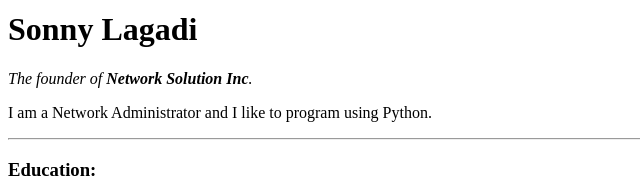
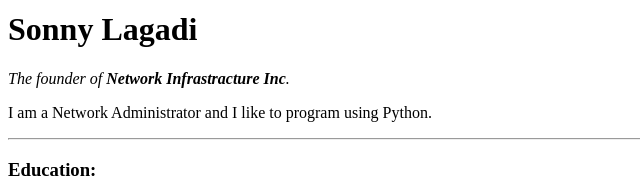
Before and after one commit to smlagadi238/cv, a plain HTML site: page index.html in a window 1280 px wide. Shown: the part 150-346 px from the top of the page, 0-640 px from the left. Drawn offline with Linux system fonts and the light colour scheme.

Commit message:
Add files via upload

```diff
--- a/index.html
+++ b/index.html
@@ -8,7 +8,7 @@
 <body>
   <img src="slagadi3.png" alt="sonny lagadi profile">
   <h1>Sonny Lagadi</h1>
-  <p><em>The founder of <strong>Network Solution Inc</strong>.</em></p>
+  <p><em>The founder of <strong>Network Infrastracture Inc</strong>.</em></p>
   <p>I am a Network Administrator and I like to program using Python.</p>
   <hr>
   <h3>Education:</h3>
```
